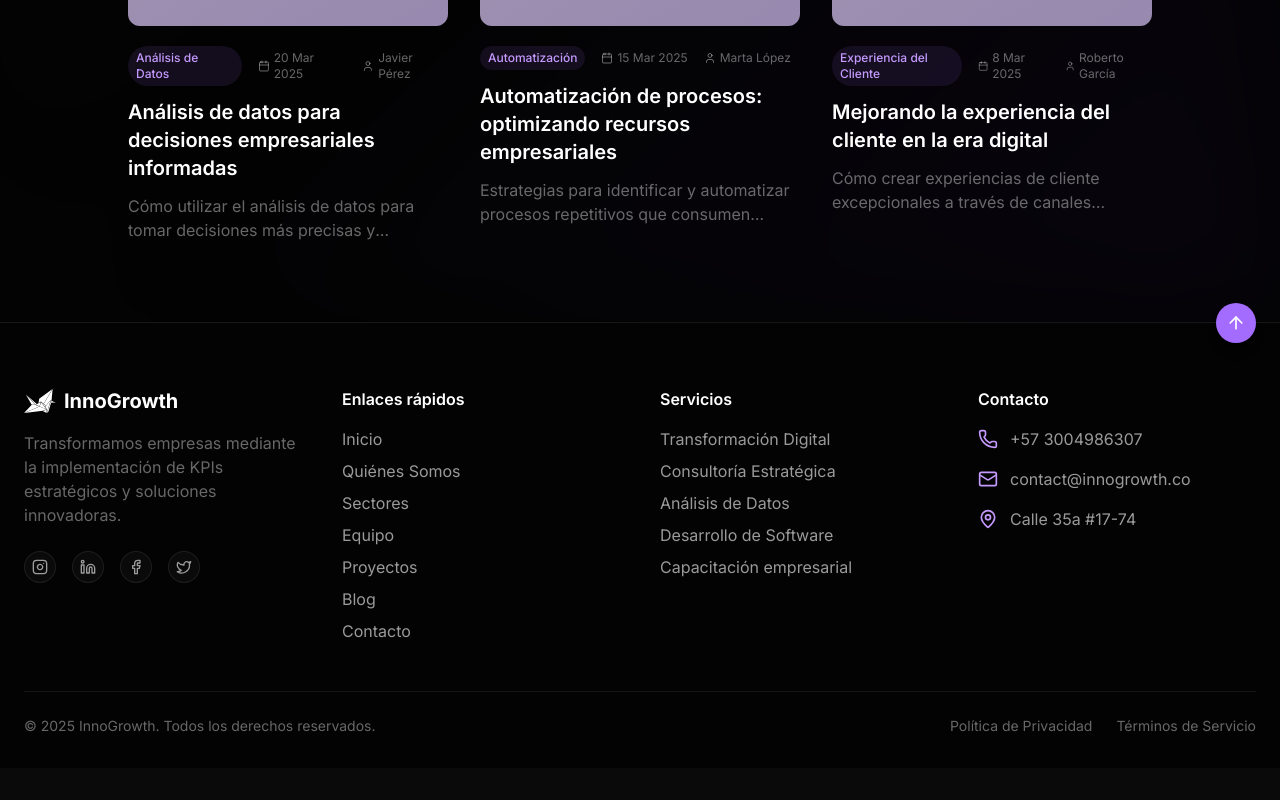
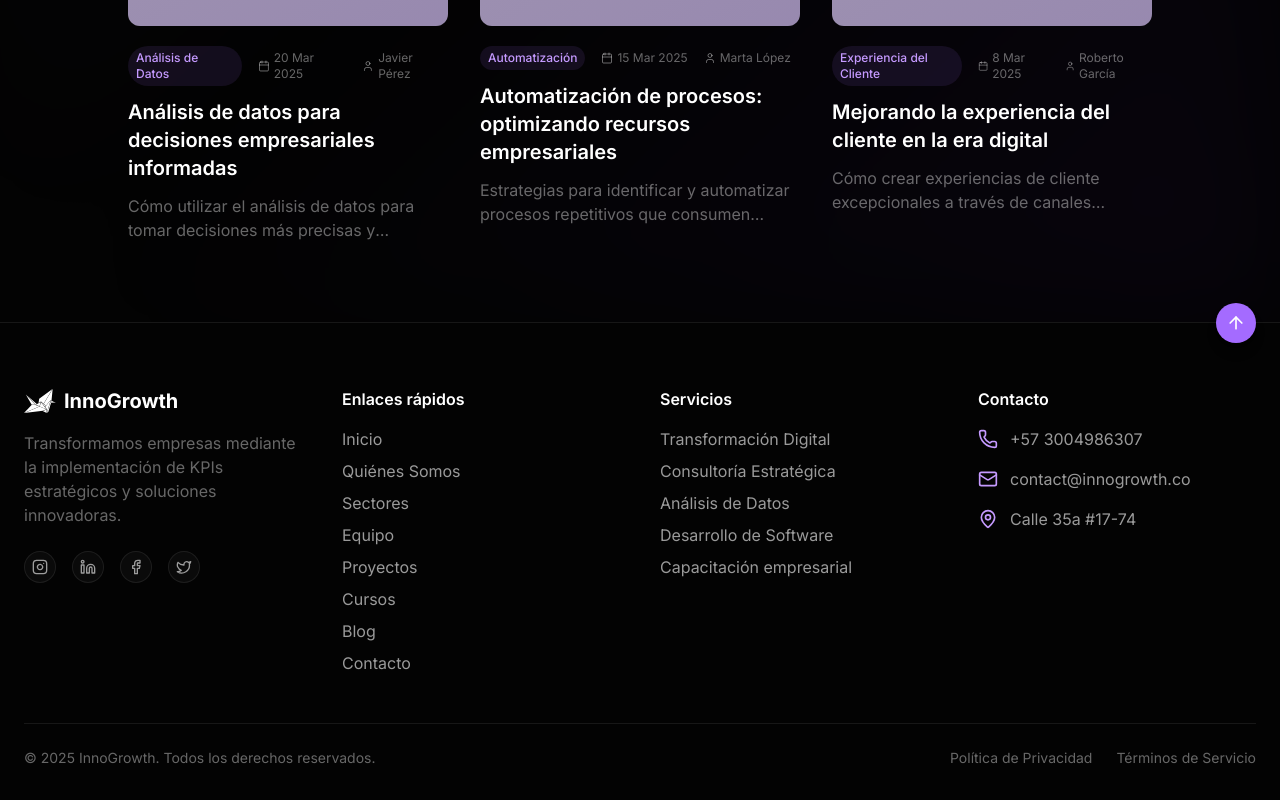
Before and after one commit to barrosjss/InnoGrowth-Website, a Next.js app: page /blog in a window 1280 px wide. Shown: the part 963-1763 px from the top of the page. Before the commit the page ends 1731 px from the top, so only its background shows below. Built offline with nearby package versions, Linux system fonts and the light colour scheme; grey boxes are pictures that could not be loaded.

Commit message:
Add course link to footer quick links (issue #8)

```diff
--- a/src/components/footer.tsx
+++ b/src/components/footer.tsx
@@ -111,6 +111,7 @@ export default function Footer() {
                 { name: "Sectores", href: "#services" },
                 { name: "Equipo", href: "#team" },
                 { name: "Proyectos", href: "#projects" },
+                { name: "Cursos", href: "/cursos/ai-power-worker-pro" },
                 { name: "Blog", href: "#blog" },
                 { name: "Contacto", href: "#contact" },
               ].map((link) => (
```
